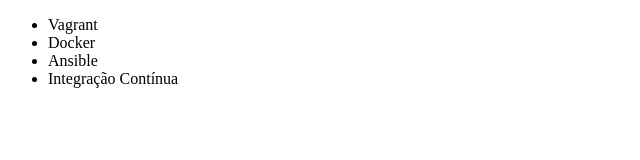
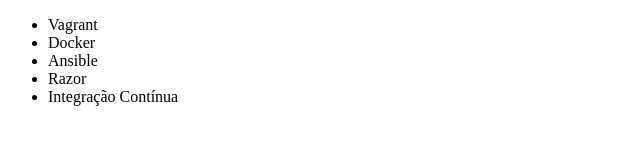
Before and after one commit to AYamasita/aluragitprojeto, a plain HTML site: page index.html in a window 1280 px wide. Shown: the whole page, without its empty margins (0-640 px from the left). Drawn offline with Linux system fonts and the light colour scheme.

Commit message:
adicionando .gitignore

```diff
--- a/index.html
+++ b/index.html
@@ -9,6 +9,7 @@
         <li>Vagrant</li>
         <li>Docker</li>
         <li>Ansible</li>
+		<li>Razor</li>
         <li>Integração Contínua</li>
     </ul>
 </body>
```
Also changed, not shown: 1 other file.
